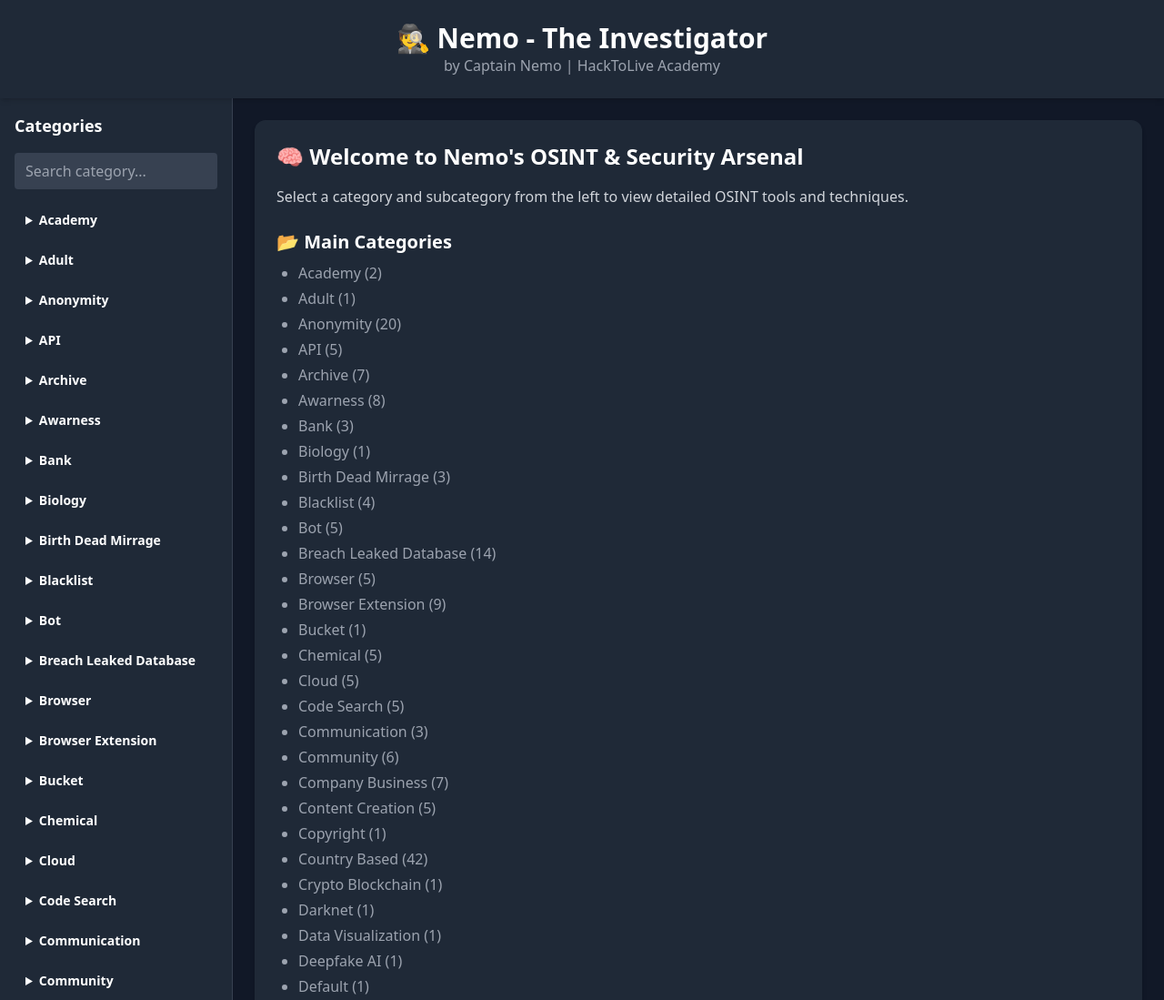
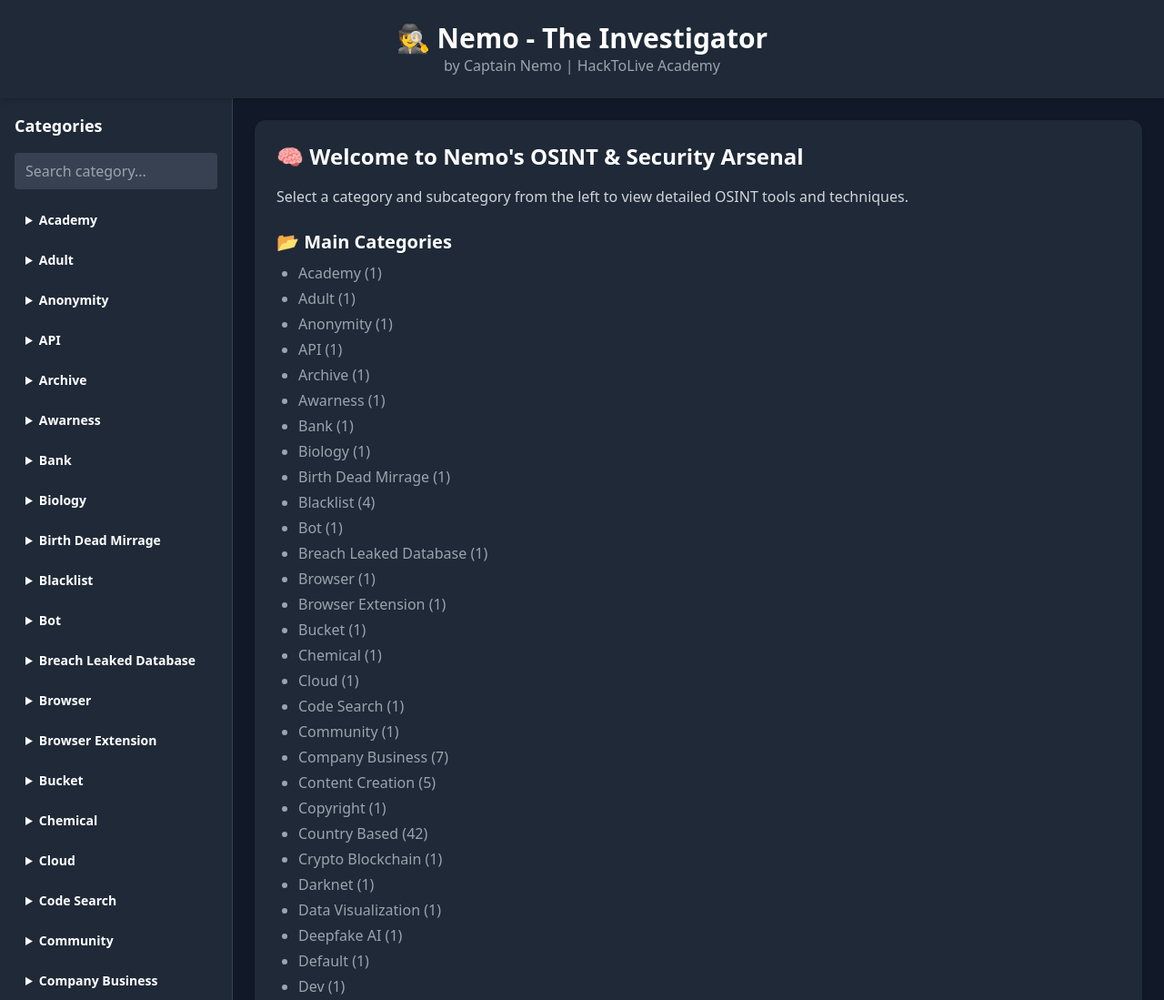
Before and after one commit to nemocyberworld/Nemo-The-Investigator, a plain HTML site: page docs/index.html in a window 1280 px wide. Shown: the top 1099 px of the page at 91% size. Drawn offline with nearby package versions, Linux system fonts and the light colour scheme.

Commit message:
Add files via upload

```diff
--- a/docs/index.html
+++ b/docs/index.html
@@ -61,117 +61,27 @@
   const BASE_DIR = "content"; // folder where category folders live
 
   const walkthroughs = [
-    { main: "Academy", sub: "Search Engines" },
-    { main: "Academy", sub: "Academic OSINT Resources" },
-    { main: "Adult", sub: "Dating" },
-    { main: "Anonymity", sub: "Browser Privacy" },
-    { main: "Anonymity", sub: "Browser" },
-    { main: "Anonymity", sub: "Deep Fake" },
-    { main: "Anonymity", sub: "Extensions" },
-    { main: "Anonymity", sub: "Fake Generator" },
-    { main: "Anonymity", sub: "Fake Identity" },
-    { main: "Anonymity", sub: "Identity Protection Service" },
-    { main: "Anonymity", sub: "MTProto Public Servers" },
-    { main: "Anonymity", sub: "Privacy Tools" },
-    { main: "Anonymity", sub: "Private Search Engines" },
-    { main: "Anonymity", sub: "Proxy" },
-    { main: "Anonymity", sub: "Sock Puppet" },
-    { main: "Anonymity", sub: "SSH Free Servers" },
-    { main: "Anonymity", sub: "Telegram Proxy" },
-    { main: "Anonymity", sub: "Temp Mail" },
-    { main: "Anonymity", sub: "Temp Number" },
+    { main: "Academy", sub: "Tools" },
+    { main: "Adult", sub: "Tools" },
     { main: "Anonymity", sub: "Tools" },
-    { main: "Anonymity", sub: "Tutorials" },
-    { main: "Anonymity", sub: "VPN" },
-    { main: "Anonymity", sub: "Others" },
-    { main: "API", sub: "Collection" },
-    { main: "API", sub: "cURL Converter" },
-    { main: "API", sub: "Marketplace" },
-    { main: "API", sub: "Testing Tools" },
-    { main: "API", sub: "Utility" },
-    { main: "Archive", sub: "Cached" },
-    { main: "Archive", sub: "Data Set" },
-    { main: "Archive", sub: "Government" },
-    { main: "Archive", sub: "History" },
+    { main: "API", sub: "Tools" },
     { main: "Archive", sub: "Tools" },
-    { main: "Archive", sub: "Visual" },
-    { main: "Archive", sub: "Web" },
-    { main: "Awarness", sub: "Browser Tracking" },
-    { main: "Awarness", sub: "Crypto" },
-    { main: "Awarness", sub: "Identity Protection" },
-    { main: "Awarness", sub: "Online Security" },
-    { main: "Awarness", sub: "Privacy Guide" },
-    { main: "Awarness", sub: "Social Media" },
-    { main: "Awarness", sub: "Surveillance Detection" },
     { main: "Awarness", sub: "Tools" },
-    { main: "Bank", sub: "Banking API" },
-    { main: "Bank", sub: "Currency Exchange" },
-    { main: "Bank", sub: "Market Data API" },
-    { main: "Biology", sub: "Antibody" },
-    { main: "Birth Dead Mirrage", sub: "Death Record" },
-    { main: "Birth Dead Mirrage", sub: "Family History" },
-    { main: "Birth Dead Mirrage", sub: "Vital Record" },
+    { main: "Bank", sub: "Tools" },
+    { main: "Biology", sub: "Tools" },
+    { main: "Birth Dead Mirrage", sub: "Tools" },
     { main: "Blacklist", sub: "Checker" },
     { main: "Blacklist", sub: "Public Block Lists" },
     { main: "Blacklist", sub: "Thread Intel Project" },
     { main: "Blacklist", sub: "Thread Intel Source" },
-    { main: "Bot", sub: "Bot Detection" },
-    { main: "Bot", sub: "Indiana University Research" },
-    { main: "Bot", sub: "ManuelBot59" },
-    { main: "Bot", sub: "OSINT Bot" },
-    { main: "Bot", sub: "Thread Intel Bot" },
-    { main: "Breach Leaked Database", sub: "Archive" },
-    { main: "Breach Leaked Database", sub: "Darknet" },
-    { main: "Breach Leaked Database", sub: "Data Set" },
-    { main: "Breach Leaked Database", sub: "GitHub" },
-    { main: "Breach Leaked Database", sub: "Leaked API" },
-    { main: "Breach Leaked Database", sub: "Misc" },
-    { main: "Breach Leaked Database", sub: "Monitoring" },
-    { main: "Breach Leaked Database", sub: "News" },
-    { main: "Breach Leaked Database", sub: "Paste Dump" },
-    { main: "Breach Leaked Database", sub: "Public Record" },
-    { main: "Breach Leaked Database", sub: "Research" },
-    { main: "Breach Leaked Database", sub: "Search Engines" },
-    { main: "Breach Leaked Database", sub: "Social Media" },
+    { main: "Bot", sub: "Tools" },
     { main: "Breach Leaked Database", sub: "Tools" },
-    { main: "Browser", sub: "Fingerprint" },
-    { main: "Browser", sub: "Resource" },
     { main: "Browser", sub: "Tools" },
-    { main: "Browser", sub: "Tracking" },
-    { main: "Browser", sub: "Vendor" },
-    { main: "Browser Extension", sub: "AI Writing Assistant" },
-    { main: "Browser Extension", sub: "Archive" },
-    { main: "Browser Extension", sub: "Blockchain Crypto" },
-    { main: "Browser Extension", sub: "Image Media" },
-    { main: "Browser Extension", sub: "Media Downloader" },
-    { main: "Browser Extension", sub: "Privacy" },
-    { main: "Browser Extension", sub: "Productivity Research" },
-    { main: "Browser Extension", sub: "Thread Intel" },
-    { main: "Browser Extension", sub: "Web Scraping" },
+    { main: "Browser Extension", sub: "Tools" },
     { main: "Bucket", sub: "Tools" },
-    { main: "Chemical", sub: "Authoritative Database" },
-    { main: "Chemical", sub: "Chemical Property Database" },
-    { main: "Chemical", sub: "Safety Regulatory" },
-    { main: "Chemical", sub: "Search Engines" },
-    { main: "Chemical", sub: "Supplier" },
-    { main: "Cloud", sub: "Collaboration" },
-    { main: "Cloud", sub: "Encrypted Storage" },
-    { main: "Cloud", sub: "Hosting" },
-    { main: "Cloud", sub: "Large File Transfer" },
-    { main: "Cloud", sub: "Storage" },
-    { main: "Code Search", sub: "Code Hosting" },
-    { main: "Code Search", sub: "Hunting Tools" },
-    { main: "Code Search", sub: "Paste Search" },
-    { main: "Code Search", sub: "Profile Search" },
-    { main: "Code Search", sub: "Search Engines" },
-    { main: "Communication", sub: "Chat" },
-    { main: "Communication", sub: "Encrypted Message" },
-    { main: "Communication", sub: "Video Conferencing" },
-    { main: "Community", sub: "Blog Experts" },
-    { main: "Community", sub: "Child Protection" },
-    { main: "Community", sub: "Community" },
-    { main: "Community", sub: "Events" },
-    { main: "Community", sub: "Forum" },
+    { main: "Chemical", sub: "Tools" },
+    { main: "Cloud", sub: "Tools" },
+    { main: "Code Search", sub: "Tools" },
     { main: "Community", sub: "Tools" },
     { main: "Company Business", sub: "Business Profile" },
     { main: "Company Business", sub: "Career Employee" },
```
